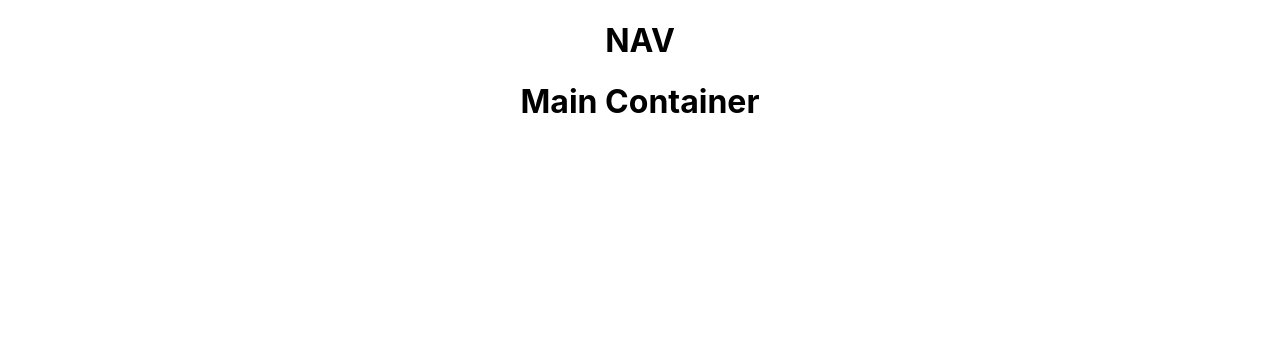
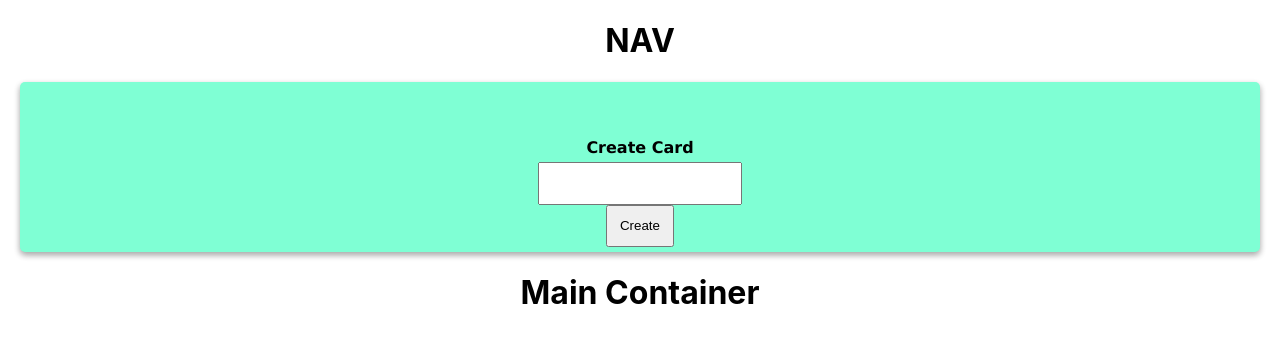
Before and after one commit to jushita/task-management-system, a React (Create React App) app: page / in a window 1280 px wide. Shown: the top 342 px of the page. Built offline with nearby package versions, Linux system fonts and the light colour scheme.

Commit message:
style added for card

```diff
--- a/src/components/CreateCard.js
+++ b/src/components/CreateCard.js
@@ -0,0 +1,27 @@
+import React from  'react'
+
+class CreateCard extends React.Component {
+    state = {
+        input: ''
+    }
+
+    handleInput = (event) => {
+        event.persist();
+        this.setState({
+            input: event.target.value
+        });
+    }
+
+    render() {
+        return (
+            <form onSubmit={this.handleNewCard} className="new-card-form">
+                <h4>Create Card</h4>
+                <input onChange={this.handleInput} className="new-card-input" type="text" value={this.state.input}></input>
+                <input className="new-card-input" type="submit" value="Create"></input>
+            </form>
+        )
+    }
+}
+
+
+export default CreateCard;
--- a/src/containers/App.js
+++ b/src/containers/App.js
@@ -2,11 +2,13 @@ import React from 'react';
 import '../App.css';
 import MainContainer from './MainContainer'
 import Nav from './Nav'
+import CreateCard from '../components/CreateCard';
 
 function App() {
   return (
     <div className="App">
       <Nav></Nav>
+      <CreateCard></CreateCard>
       <MainContainer></MainContainer>
     </div>
   );
--- a/src/index.css
+++ b/src/index.css
@@ -11,3 +11,33 @@ code {
   font-family: source-code-pro, Menlo, Monaco, Consolas, 'Courier New',
     monospace;
 }
+
+
+.new-card-form {
+  display: flex;
+  margin: 20px;
+  background-color: aquamarine;
+  box-shadow: 0 3px 6px rgba(0,0,0,0.16), 0 3px 6px rgba(0,0,0,0.23);
+  transition: all 150ms ease-in-out;
+  cursor: pointer;
+  height: 100px;
+  padding: 35px 40px;
+  align-items: center;
+  animation: eMLfYp 300ms linear;
+  border-radius: 5px;
+  font-family: 'Lucida Sans', 'Lucida Sans Regular', 'Lucida Grande', 'Lucida Sans Unicode', Geneva, Verdana, sans-serif;
+  flex-direction: column;
+}
+
+.new-card-form h4 {
+  display: block;
+  margin-block-start: 1.33em;
+  margin-block-end: 0.33em;
+  margin-inline-start: 0px;
+  margin-inline-end: 0px;
+}
+
+.new-card-input {
+  display: block;
+  padding: 1%;
+}
```
